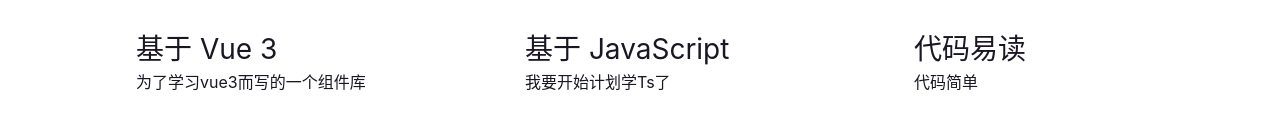
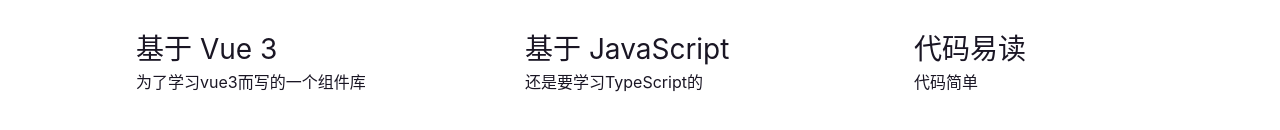
Before and after one commit to zzlwxl/myui, a Vue app: page /#/ in a window 1280 px wide. Shown: the part 392-522 px from the top of the page. Built offline with nearby package versions, Linux system fonts and the light colour scheme.

Commit message:
home页面的修改

```diff
--- a/src/components/Radio/Radio2.demo.vue
+++ b/src/components/Radio/Radio2.demo.vue
@@ -5,12 +5,11 @@
 
 <script>
 import Radio from '../../lib/Radio.vue';
-import Dialog from '../../lib/Dialog.vue'
 import {ref} from 'vue';
 import {openDialog} from '../../lib/openDialog.js'
 
 export default {
-  components:{Radio,Dialog},
+  components:{Radio},
   setup(){
     const labelVal = ref('1')
     function showDialog(){
--- a/src/lib/Radio.vue
+++ b/src/lib/Radio.vue
@@ -36,7 +36,6 @@
         return props.value
       },
       set(value){
-        console.log('点击了')
         context.emit('update:value',value)
       }
     })
--- a/src/views/Home.vue
+++ b/src/views/Home.vue
@@ -24,7 +24,7 @@
           <use xlink:href="#icon-js"></use>
         </svg>
         <h3>基于 JavaScript </h3>
-        <p>我要开始计划学Ts了</p>
+        <p>还是要学习TypeScript的</p>
       </li>
 
       <li>
```
